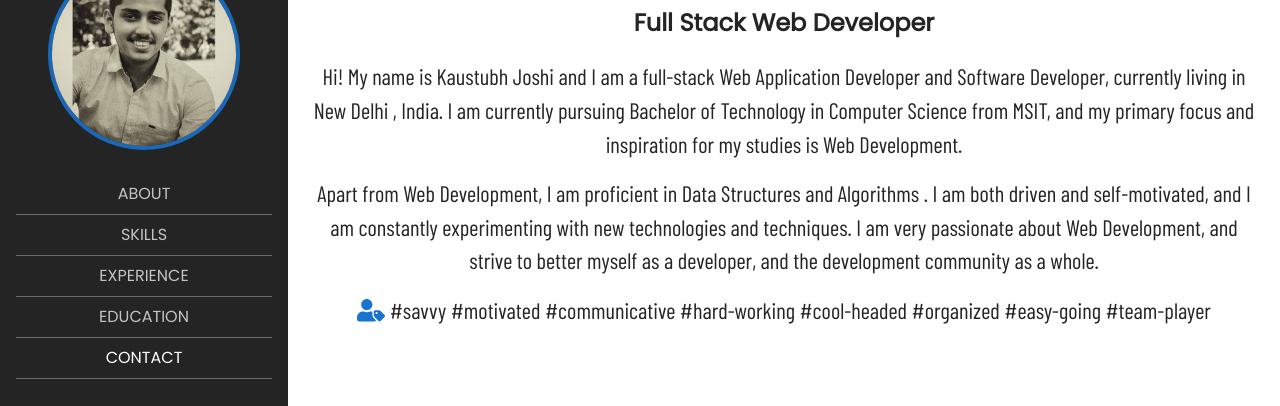
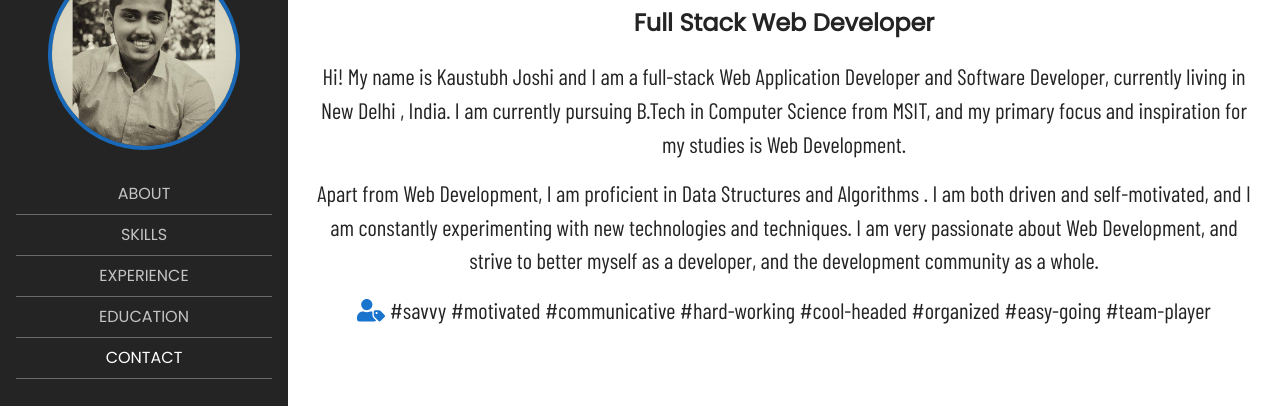
Before and after one commit to kaustubhjoshi1910/Resume, a plain HTML site: page index.html in a window 1280 px wide. Shown: the part 194-600 px from the top of the page. Drawn offline with nearby package versions, Linux system fonts and the light colour scheme; a web font is replaced by a local one.

Commit message:
New changes

```diff
--- a/index.html
+++ b/index.html
@@ -141,7 +141,7 @@
           </h4>
 
           <p class="mb-3">
-           Hi! My name is Kaustubh Joshi and I am a full-stack Web Application Developer and Software Developer, currently living in New Delhi , India. I am currently pursuing Bachelor of Technology in Computer Science from MSIT, and my primary focus and inspiration for my studies is Web Development.
+           Hi! My name is Kaustubh Joshi and I am a full-stack Web Application Developer and Software Developer, currently living in New Delhi , India. I am currently pursuing B.Tech in Computer Science from MSIT, and my primary focus and inspiration for my studies is Web Development.
           </p>
 
           <p>
```
